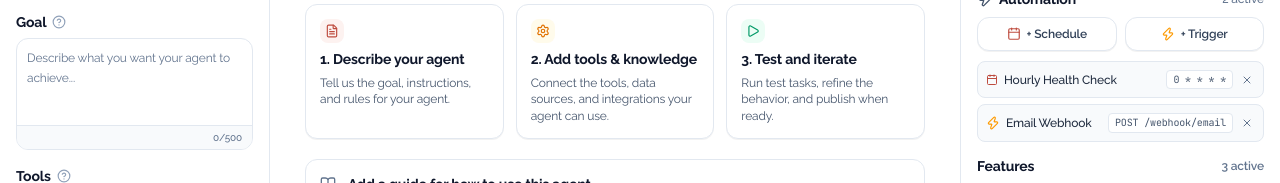
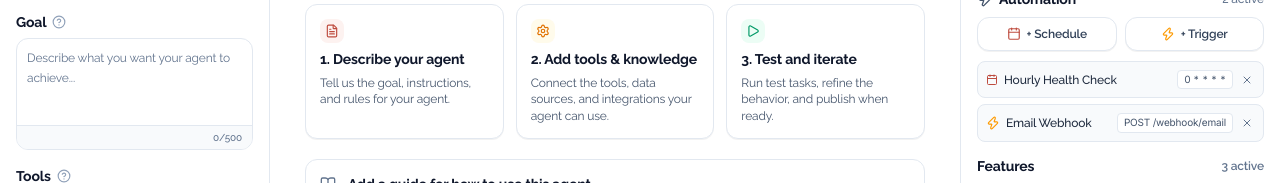
Before and after one commit to Shubham-Sah7/Lyzr, a React (Vite) app: page / in a window 1280 px wide. Shown: the part 357-540 px from the top of the page. Built offline with nearby package versions, Linux system fonts and the light colour scheme.

Commit message:
style: replace JetBrains Mono with Inter across typography and mono utility classes

```diff
--- a/index.html
+++ b/index.html
@@ -7,7 +7,7 @@
     <title><!-- figma:title --></title>
     <link rel="preconnect" href="https://fonts.googleapis.com">
     <link rel="preconnect" href="https://fonts.gstatic.com" crossorigin>
-    <link href="https://fonts.googleapis.com/css2?family=Raleway:ital,wght@0,300..900;1,300..900&family=JetBrains+Mono:wght@400;500;600&display=swap" rel="stylesheet">
+    <link href="https://fonts.googleapis.com/css2?family=Inter:wght@300;400;500;600;700;800&family=Raleway:ital,wght@0,300..900;1,300..900&display=swap" rel="stylesheet">
     <!-- figma:head-end -->
   </head>
   <body>
--- a/src/index.css
+++ b/src/index.css
@@ -1,4 +1,4 @@
-@import url('https://fonts.googleapis.com/css2?family=Raleway:ital,wght@0,300..900;1,300..900&family=JetBrains+Mono:wght@400;500;600&display=swap');
+@import url('https://fonts.googleapis.com/css2?family=Inter:wght@300;400;500;600;700;800&family=Raleway:ital,wght@0,300..900;1,300..900&display=swap');
 @import "tailwindcss";
 
 @theme {
@@ -24,8 +24,8 @@
   --color-surface-800: #121218;
   --color-surface-900: #0A0A0F;
 
-  --font-sans: 'Raleway', sans-serif;
-  --font-mono: 'JetBrains Mono', monospace;
+  --font-sans: 'Raleway', 'Inter', sans-serif;
+  --font-mono: 'Inter', system-ui, -apple-system, sans-serif;
 }
 
 html {
@@ -91,3 +91,8 @@ body {
 .animate-pulse-subtle {
   animation: pulse-subtle 3s cubic-bezier(0.4, 0, 0.6, 1) infinite;
 }
+
+.font-mono {
+  font-family: 'Inter', system-ui, -apple-system, sans-serif !important;
+  font-variant-numeric: tabular-nums;
+}
```
